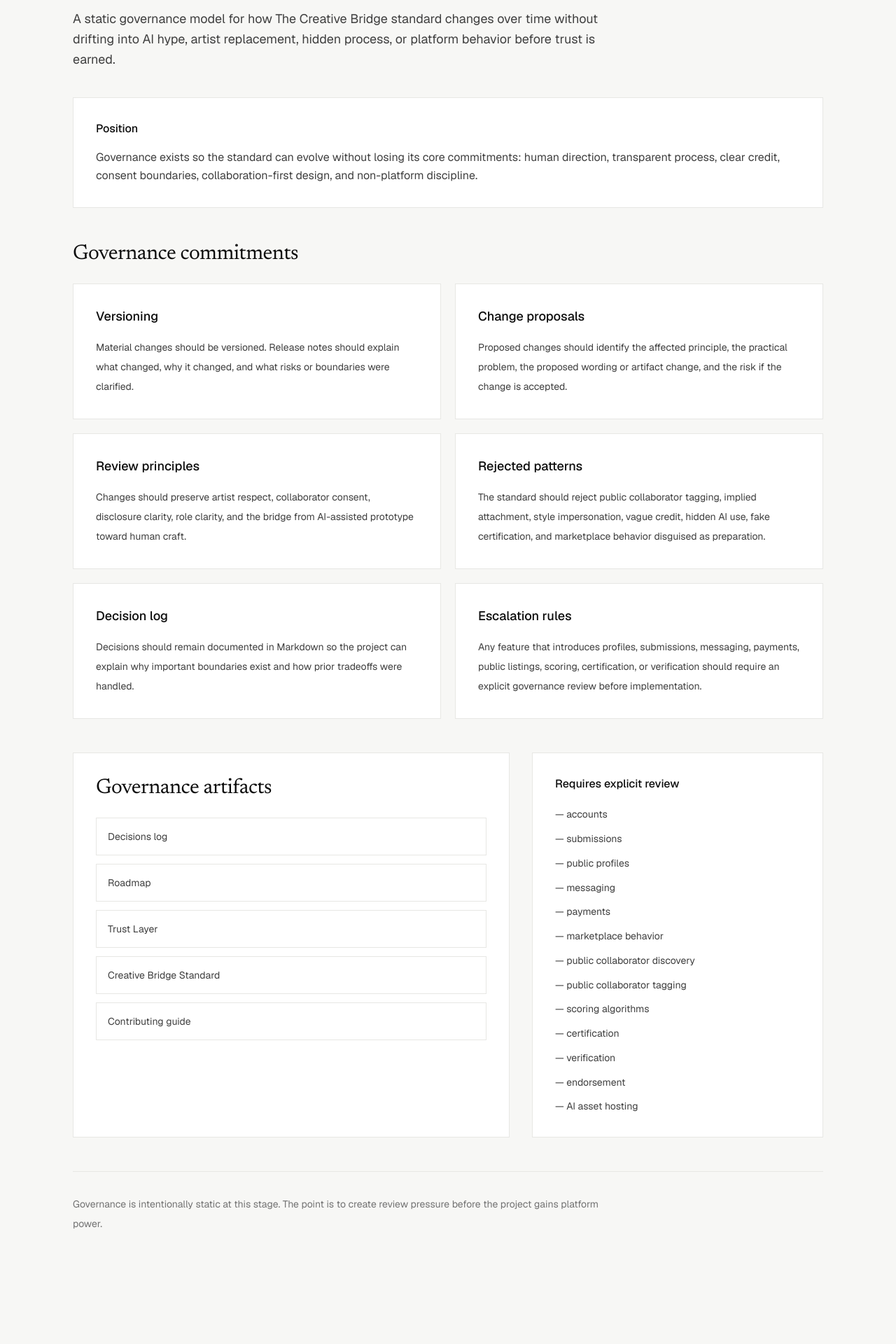
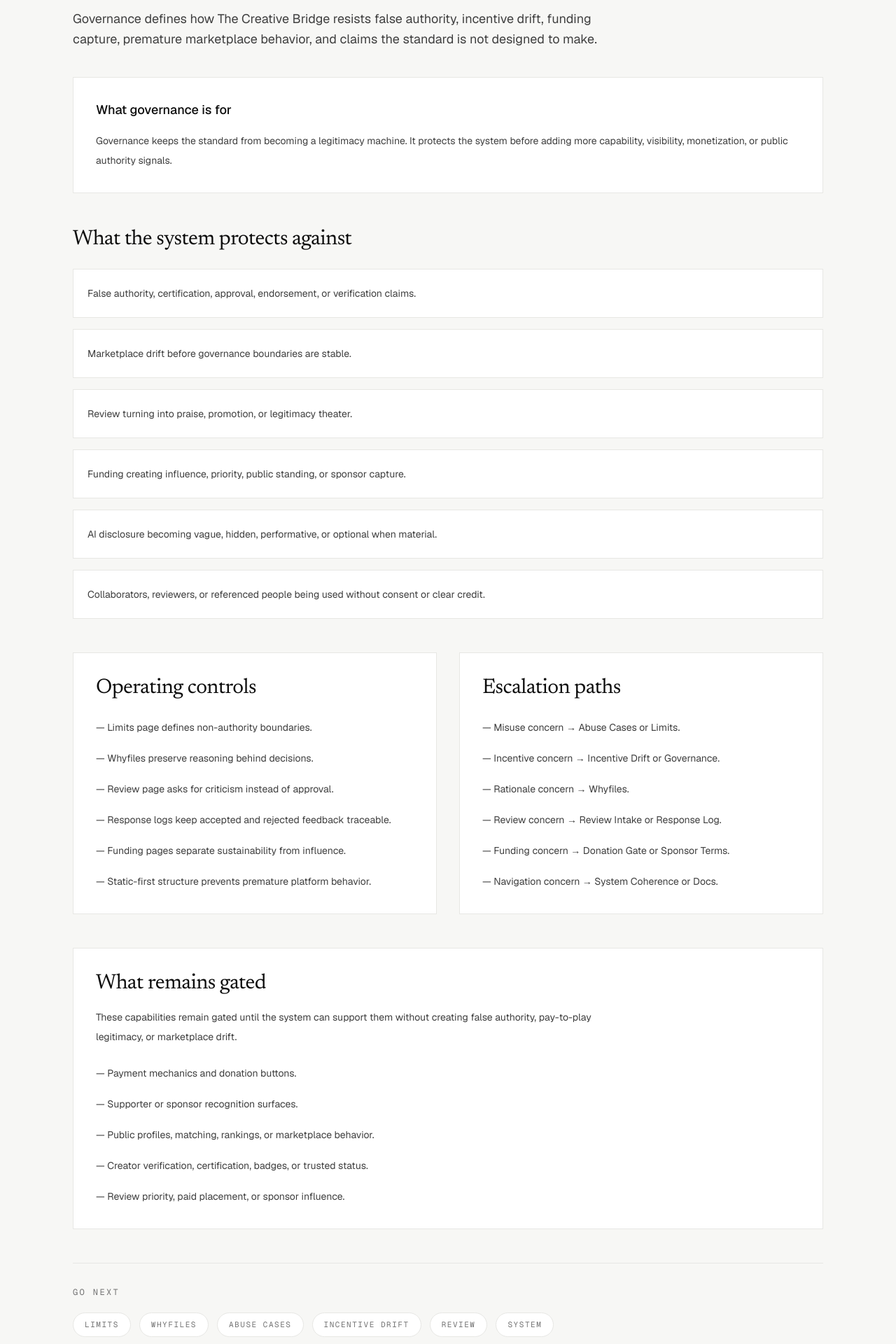
Before and after one commit to zacharymplace/creative-bridge, a Next.js app: page /governance in a window 1280 px wide. Shown: the part 220-2140 px from the top of the page at 70% size. Before the commit the page ends 2094 px from the top, so only its background shows below. Built offline with nearby package versions, Linux system fonts and the light colour scheme.

Commit message:
Refine governance page for readers

```diff
--- a/package.json
+++ b/package.json
@@ -1,6 +1,6 @@
 {
   "name": "creative-bridge",
-  "version": "3.23.0",
+  "version": "3.24.0",
   "private": true,
   "scripts": {
     "prebuild": "node scripts/sync-public-assets.mjs",
--- a/scripts/qa-static-export.mjs
+++ b/scripts/qa-static-export.mjs
@@ -82,6 +82,8 @@ const requiredFiles = [
   "docs/releases/v3.21.0.md",
   "docs/releases/v3.22.0.md",
   "docs/releases/v3.23.0.md",
+  "docs/releases/v3.24.0.md",
+  "docs/system/governance-page-reader-pass.md",
   "docs/system/whyfiles-index-reader-pass.md",
   "docs/system/system-coherence-reader-pass.md",
   "docs/system/funding-page-reader-pass.md",
--- a/scripts/sync-public-assets.mjs
+++ b/scripts/sync-public-assets.mjs
@@ -74,6 +74,8 @@ const markdownFiles = [
   "releases/v3.21.0.md",
   "releases/v3.22.0.md",
   "releases/v3.23.0.md",
+  "releases/v3.24.0.md",
+  "system/governance-page-reader-pass.md",
   "system/whyfiles-index-reader-pass.md",
   "system/system-coherence-reader-pass.md",
   "system/funding-page-reader-pass.md",
--- a/src/app/governance/page.tsx
+++ b/src/app/governance/page.tsx
@@ -1,90 +1,153 @@
 import Link from "next/link";
 
-import { governanceLayer } from "@/content/governance/governance-layer";
+export default function GovernancePage() {
+  const protectsAgainst = [
+    "False authority, certification, approval, endorsement, or verification claims.",
+    "Marketplace drift before governance boundaries are stable.",
+    "Review turning into praise, promotion, or legitimacy theater.",
+    "Funding creating influence, priority, public standing, or sponsor capture.",
+    "AI disclosure becoming vague, hidden, performative, or optional when material.",
+    "Collaborators, reviewers, or referenced people being used without consent or clear credit.",
+  ];
 
-export default function GovernancePage() {
+  const controls = [
+    "Limits page defines non-authority boundaries.",
+    "Whyfiles preserve reasoning behind decisions.",
+    "Review page asks for criticism instead of approval.",
+    "Response logs keep accepted and rejected feedback traceable.",
+    "Funding pages separate sustainability from influence.",
+    "Static-first structure prevents premature platform behavior.",
+  ];
+
+  const escalation = [
+    "Misuse concern → Abuse Cases or Limits.",
+    "Incentive concern → Incentive Drift or Governance.",
+    "Rationale concern → Whyfiles.",
+    "Review concern → Review Intake or Response Log.",
+    "Funding concern → Donation Gate or Sponsor Terms.",
+    "Navigation concern → System Coherence or Docs.",
+  ];
+
+  const gated = [
+    "Payment mechanics and donation buttons.",
+    "Supporter or sponsor recognition surfaces.",
+    "Public profiles, matching, rankings, or marketplace behavior.",
+    "Creator verification, certification, badges, or trusted status.",
+    "Review priority, paid placement, or sponsor influence.",
+  ];
+
+  const nextSteps = [
+    { label: "Limits", href: "/limits" },
+    { label: "Whyfiles", href: "/whyfiles" },
+    { label: "Abuse Cases", href: "/abuse-cases" },
+    { label: "Incentive Drift", href: "/incentive-drift" },
+    { label: "Review", href: "/review" },
+    { label: "System", href: "/system-coherence" },
+  ];
+
   return (
     <main>
       <section className="cb-container cb-section-y">
         <p className="font-mono text-[13px] uppercase tracking-[0.18em] text-[var(--cb-muted)]">
-          Version {governanceLayer.version}
+          Misuse resistance
         </p>
 
         <h1 className="cb-display mt-4 max-w-4xl text-4xl tracking-tight text-[var(--cb-ink)] sm:text-5xl sm:leading-tight">
-          {governanceLayer.title}
+          Governance
         </h1>
 
         <p className="mt-6 max-w-3xl text-lg leading-relaxed text-[var(--cb-body)]">
-          {governanceLayer.summary}
+          Governance defines how The Creative Bridge resists false authority,
+          incentive drift, funding capture, premature marketplace behavior, and
+          claims the standard is not designed to make.
         </p>
 
-        <div className="mt-10 border border-[var(--cb-border)] bg-[var(--cb-surface)] p-6 sm:p-8">
-          <h2 className="text-base font-medium text-[var(--cb-ink)]">
-            Position
+        <section className="mt-10 border border-[var(--cb-border)] bg-[var(--cb-surface)] p-6 sm:p-8">
+          <h2 className="text-lg font-medium text-[var(--cb-ink)]">
+            What governance is for
           </h2>
-          <p className="mt-4 text-base leading-relaxed text-[var(--cb-body)]">
-            {governanceLayer.position}
+          <p className="mt-4 text-sm leading-7 text-[var(--cb-body)]">
+            Governance keeps the standard from becoming a legitimacy machine.
+            It protects the system before adding more capability, visibility,
+            monetization, or public authority signals.
           </p>
-        </div>
+        </section>
 
         <section className="mt-12">
           <h2 className="cb-display text-3xl text-[var(--cb-ink)]">
-            Governance commitments
+            What the system protects against
           </h2>
 
-          <div className="mt-6 grid gap-5 md:grid-cols-2">
-            {governanceLayer.sections.map((section) => (
+          <div className="mt-6 grid gap-4">
+            {protectsAgainst.map((item) => (
               <article
-                key={section.title}
-                className="border border-[var(--cb-border)] bg-[var(--cb-surface)] p-6 sm:p-8"
+                key={item}
+                className="border border-[var(--cb-border)] bg-[var(--cb-surface)] p-5"
               >
-                <h3 className="text-lg font-medium text-[var(--cb-ink)]">
-                  {section.title}
-                </h3>
-                <p className="mt-4 text-sm leading-7 text-[var(--cb-body)]">
-                  {section.body}
+                <p className="text-sm leading-7 text-[var(--cb-body)]">
+                  {item}
                 </p>
               </article>
             ))}
           </div>
         </section>
 
-        <section className="mt-12 grid gap-8 lg:grid-cols-[1.2fr_0.8fr]">
+        <section className="mt-12 grid gap-8 lg:grid-cols-2">
           <div className="border border-[var(--cb-border)] bg-[var(--cb-surface)] p-6 sm:p-8">
             <h2 className="cb-display text-3xl text-[var(--cb-ink)]">
-              Governance artifacts
+              Operating controls
             </h2>
-            <div className="mt-6 grid gap-3">
-              {governanceLayer.artifacts.map((link) => (
-                <Link
-                  key={link.href}
-                  href={link.href}
-                  className="border border-[var(--cb-border)] bg-white p-4 text-sm text-[var(--cb-body)] underline-offset-4 hover:underline"
-                >
-                  {link.label}
-                </Link>
+            <ul className="mt-6 space-y-4 text-sm leading-7 text-[var(--cb-body)]">
+              {controls.map((item) => (
+                <li key={item}>— {item}</li>
               ))}
-            </div>
+            </ul>
           </div>
 
           <div className="border border-[var(--cb-border)] bg-[var(--cb-surface)] p-6 sm:p-8">
-            <h2 className="text-base font-medium text-[var(--cb-ink)]">
-              Requires explicit review
+            <h2 className="cb-display text-3xl text-[var(--cb-ink)]">
+              Escalation paths
             </h2>
-            <ul className="mt-5 space-y-3 text-sm leading-relaxed text-[var(--cb-body)]">
-              {governanceLayer.escalationTriggers.map((item) => (
+            <ul className="mt-6 space-y-4 text-sm leading-7 text-[var(--cb-body)]">
+              {escalation.map((item) => (
                 <li key={item}>— {item}</li>
               ))}
             </ul>
           </div>
         </section>
 
-        <div className="mt-12 border-t border-[var(--cb-border)] pt-8">
-          <p className="max-w-3xl text-sm leading-7 text-[var(--cb-muted)]">
-            Governance is intentionally static at this stage. The point is to
-            create review pressure before the project gains platform power.
+        <section className="mt-12 border border-[var(--cb-border)] bg-[var(--cb-surface)] p-6 sm:p-8">
+          <h2 className="cb-display text-3xl text-[var(--cb-ink)]">
+            What remains gated
+          </h2>
+          <p className="mt-4 max-w-3xl text-sm leading-7 text-[var(--cb-body)]">
+            These capabilities remain gated until the system can support them
+            without creating false authority, pay-to-play legitimacy, or
+            marketplace drift.
           </p>
-        </div>
+          <ul className="mt-6 space-y-4 text-sm leading-7 text-[var(--cb-body)]">
+            {gated.map((item) => (
+              <li key={item}>— {item}</li>
+            ))}
+          </ul>
+        </section>
+
+        <section className="mt-12 border-t border-[var(--cb-border)] pt-8">
+          <h2 className="font-mono text-[12px] uppercase tracking-[0.2em] text-[var(--cb-muted)]">
+            Go next
+          </h2>
+          <div className="mt-5 flex flex-wrap gap-3">
+            {nextSteps.map((item) => (
+              <Link
+                key={item.href}
+                href={item.href}
+                className="rounded-full border border-[var(--cb-border)] bg-white px-4 py-2 font-mono text-[11px] uppercase tracking-[0.14em] text-[var(--cb-muted)] underline-offset-4 hover:underline"
+              >
+                {item.label}
+              </Link>
+            ))}
+          </div>
+        </section>
       </section>
     </main>
   );
```
Also changed, not shown: 2 other files (tests, documents, lock files or other folders).
